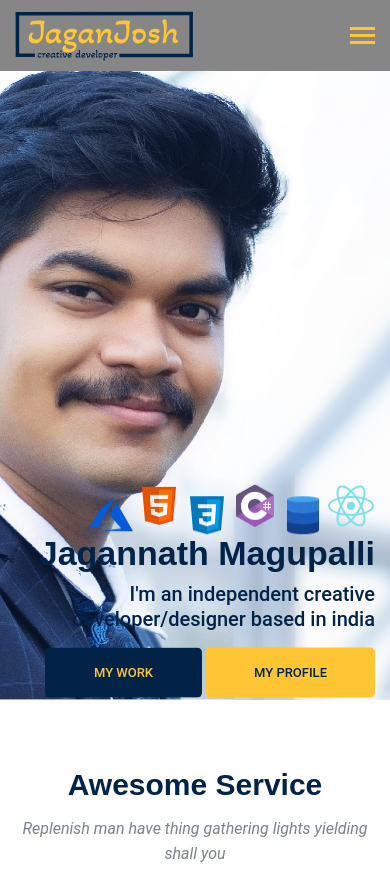
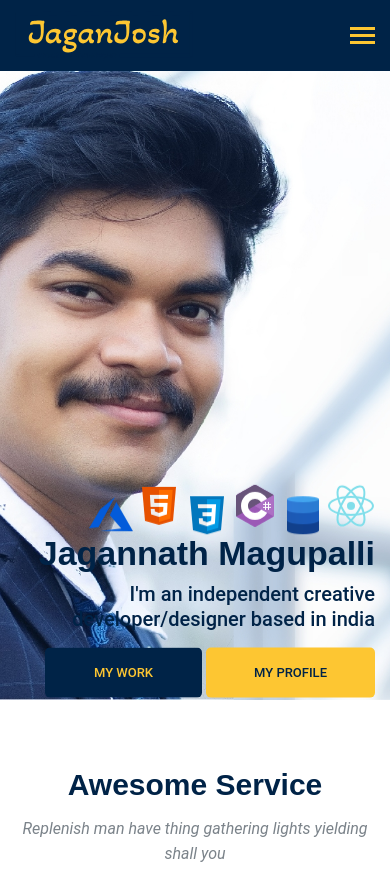
Before and after one commit to freakyweb/jaganjosh, a plain HTML site: page index.html in a window 390 px wide. Shown: the top 869 px of the page. Drawn offline with nearby package versions, Linux system fonts and the light colour scheme.

Commit message:
mobile view background change

```diff
--- a/css/style.css
+++ b/css/style.css
@@ -3025,7 +3025,7 @@ h6 {
     position: absolute; }
 
   .header_area .navbar {
-    background: #868686; }
+    background: #002347; }
 
   .navbar-toggler[aria-expanded="false"] span:nth-child(2) {
     opacity: 1; }
```
